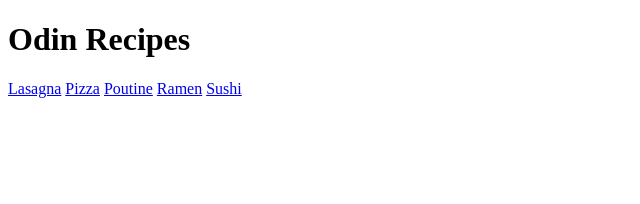
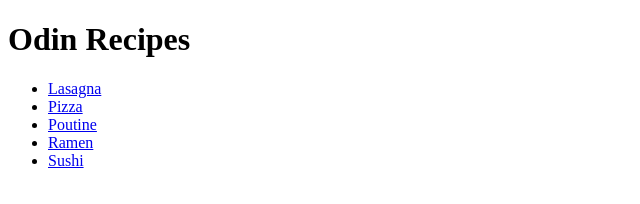
Before and after one commit to AlPerras/odin-recipes, a plain HTML site: page index.html in a window 1280 px wide. Shown: the whole page, without its empty margins (0-640 px from the left). Drawn offline with Linux system fonts and the light colour scheme.

Commit message:
made a ul for the recipes on the index page

```diff
--- a/index.html
+++ b/index.html
@@ -6,10 +6,12 @@
     </head>
     <body>
         <h1>Odin Recipes</h1>
-        <a href="recipes/lasagna.html">Lasagna</a>
-        <a href="recipes/pizza.html">Pizza</a>
-        <a href="recipes/poutine.html">Poutine</a>
-        <a href="recipes/ramen.html">Ramen</a>
-        <a href="recipes/sushi.html">Sushi</a>
+        <ul>
+            <li><a href="recipes/lasagna.html">Lasagna</a></li>
+            <li><a href="recipes/pizza.html">Pizza</a></li>
+            <li><a href="recipes/poutine.html">Poutine</a></li>
+            <li><a href="recipes/ramen.html">Ramen</a></li>
+            <li><a href="recipes/sushi.html">Sushi</a></li>
+        </ul>
     </body>
 </html>
```
